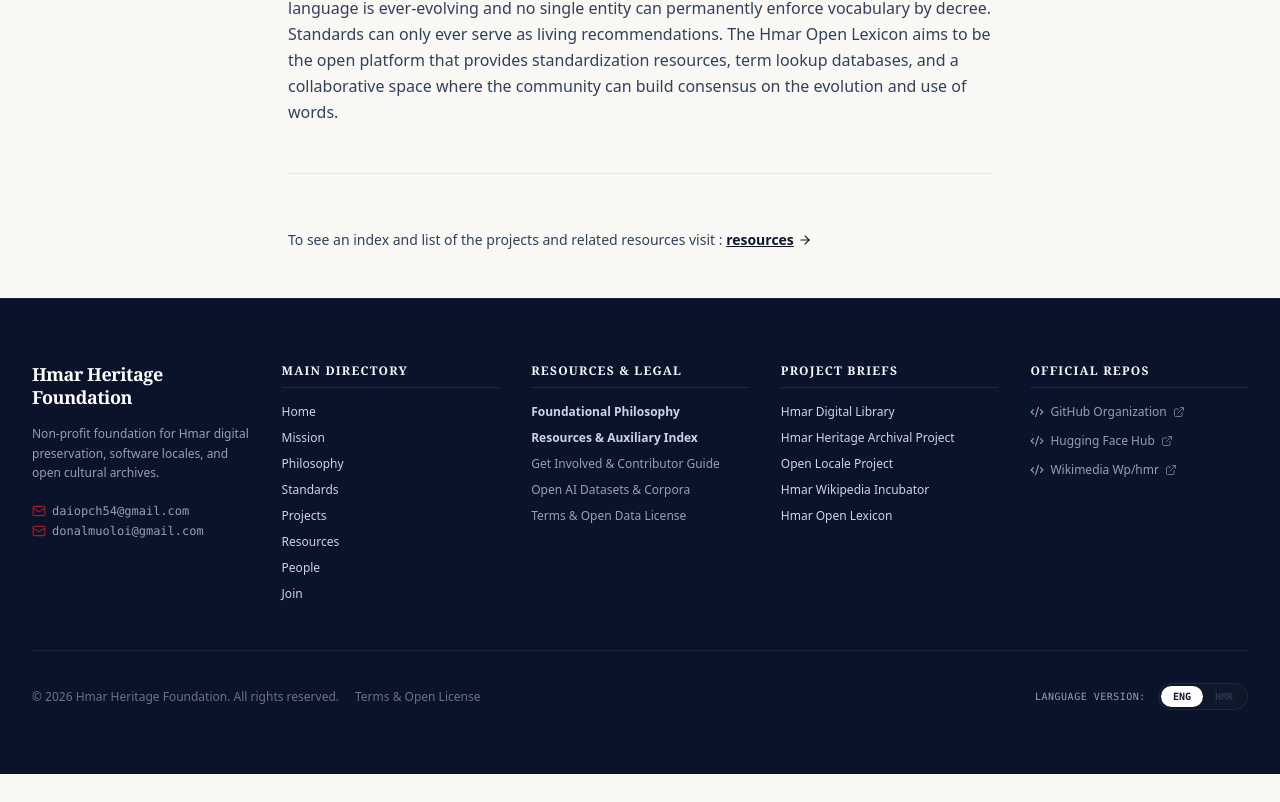
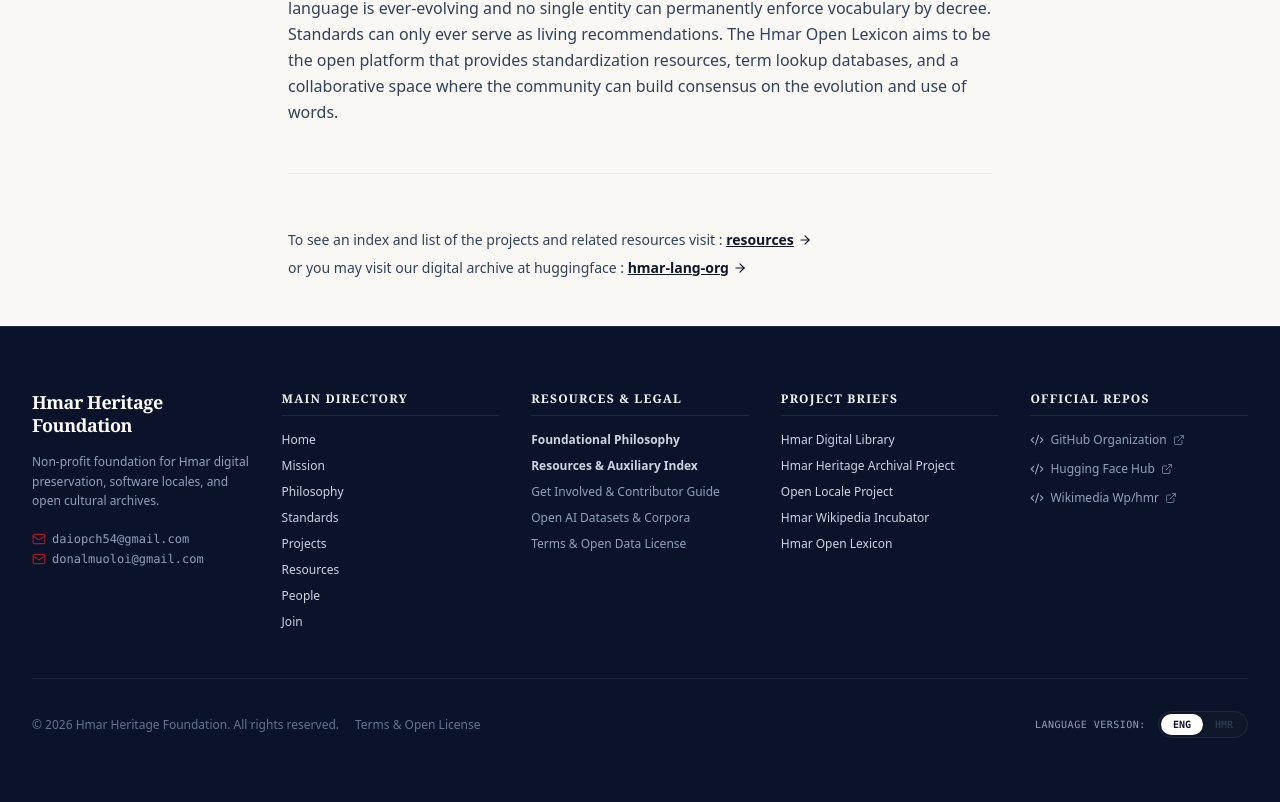
Before and after one commit to hmar-heritage-org/home, a Next.js app: page /projects in a window 1280 px wide. Shown: the part 1290-2092 px from the top of the page. Before the commit the page ends 2064 px from the top, so only its background shows below. Built offline with nearby package versions, Linux system fonts and the light colour scheme.

Commit message:
Add HuggingFace digital archive link to Projects page

```diff
--- a/src/app/projects/page.tsx
+++ b/src/app/projects/page.tsx
@@ -70,7 +70,8 @@
       </section>
 
       {/* Clean Bottom Resource Pointer */}
-      <div className="pt-2 text-sm font-sans text-slate-700">
+      <div className="pt-2 text-sm font-sans text-slate-700 space-y-2">
+        <div>
           <span>To see an index and list of the projects and related resources visit : </span>
           <Link
             href="/resources"
@@ -80,6 +81,19 @@
             <ArrowRight className="w-3.5 h-3.5 inline shrink-0" />
           </Link>
         </div>
+        <div>
+          <span>or you may visit our digital archive at huggingface : </span>
+          <a
+            href="https://huggingface.co/hmar-lang-org"
+            target="_blank"
+            rel="noopener noreferrer"
+            className="font-bold text-slate-900 hover:text-blue-700 underline transition-colors inline-flex items-center gap-1"
+          >
+            <span>hmar-lang-org</span>
+            <ArrowRight className="w-3.5 h-3.5 inline shrink-0" />
+          </a>
+        </div>
+      </div>
     </div>
   );
 }
```
Lines whose indentation alone changed are shown as unchanged.
